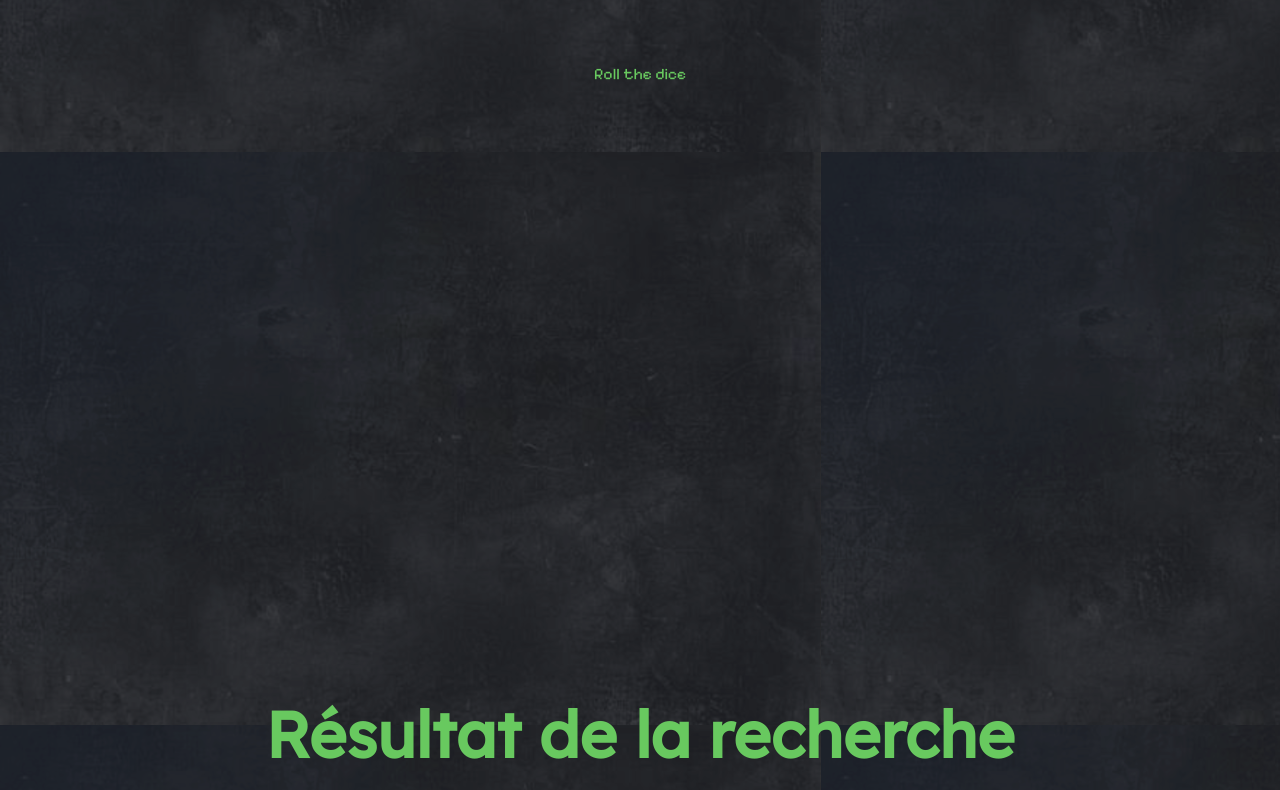
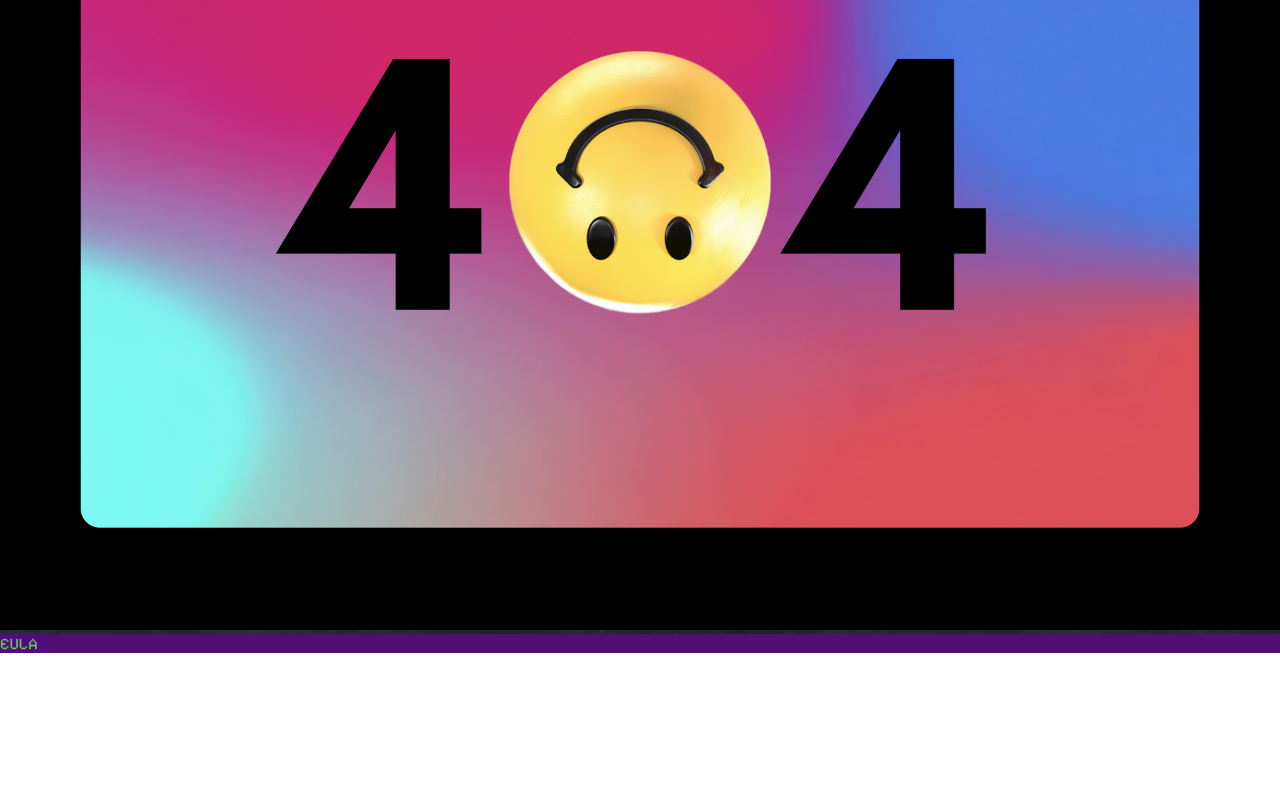
Before and after one commit to feihachim/mzy-projet-test, a plain HTML site: page pages/questionnaire/index.html in a window 1280 px wide. Shown: the part 421-1211 px from the top of the page. After the commit the page ends 1074 px from the top, so only its background shows below. Drawn offline with Linux system fonts and the light colour scheme.

Commit message:
page questionnaire not done in v1

```diff
--- a/pages/questionnaire/index.html
+++ b/pages/questionnaire/index.html
@@ -35,12 +35,9 @@
         <main>
             <section id="questionnaire">
                 <h1>Questionnaire</h1>
-                <div class="genre-list"></div>
-                <a href="#result-search">Roll the dice</a>
-            </section>
-            <section id="result-search">
-                <h1>Résultat de la recherche</h1>
-                <div class="movie-list"></div>
+                <div>
+                    <img src="../../assets/images/visuals-404.jpg" alt="no page">
+                </div>
             </section>
         </main>
         <footer>
--- a/pages/questionnaire/style.css
+++ b/pages/questionnaire/style.css
@@ -8,16 +8,17 @@ html {
   scroll-behavior: smooth;
 }
 
-a,input[type=submit]{
-  font-family: 'Pixelify Sans', cursive;
+a,
+input[type="submit"] {
+  font-family: "Pixelify Sans", cursive;
 }
 
-h1{
-  font-family: 'Lexend', sans-serif;
+h1 {
+  font-family: "Lexend", sans-serif;
 }
 
-label{
-  font-family: 'Poppins', sans-serif;
+label {
+  font-family: "Poppins", sans-serif;
 }
 
 body {
@@ -36,27 +37,30 @@ nav {
   align-items: center;
 }
 
-header,footer{
+header,
+footer {
   background-color: #500f77;
 }
 
-label,.submit-button,h1{
-  color:color-mix(in srgb, #24c652, #accc6c);
+label,
+.submit-button,
+h1 {
+  color: color-mix(in srgb, #24c652, #accc6c);
 }
 
-a{
+a {
   color: color-mix(in srgb, #24c652, #accc6c);
   text-decoration: none;
   font-size: 16px;
 }
 
-a:hover{
-  color:color-mix(in srgb, #24c652, #fcfcfc);
+a:hover {
+  color: color-mix(in srgb, #24c652, #fcfcfc);
   text-decoration: underline color-mix(in srgb, #24c652, #fcfcfc) 2px;
 }
 
-a:active{
-  color:color-mix(in srgb, #24c652, #fcfcfc);
+a:active {
+  color: color-mix(in srgb, #24c652, #fcfcfc);
 }
 
 main {
@@ -88,6 +92,17 @@ section {
   height: auto;
 }
 
-h1{
+h1 {
   font-size: 64px;
 }
+
+#questionnaire div {
+  width: 100%;
+  height: 100%;
+}
+
+#questionnaire img {
+  width: 100%;
+  height: 100%;
+  background-size: cover;
+}
```
Also changed, not shown: 1 other file.
